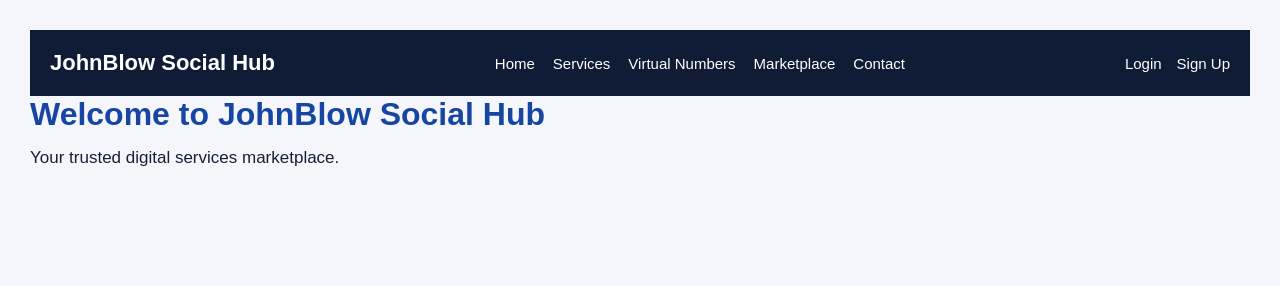
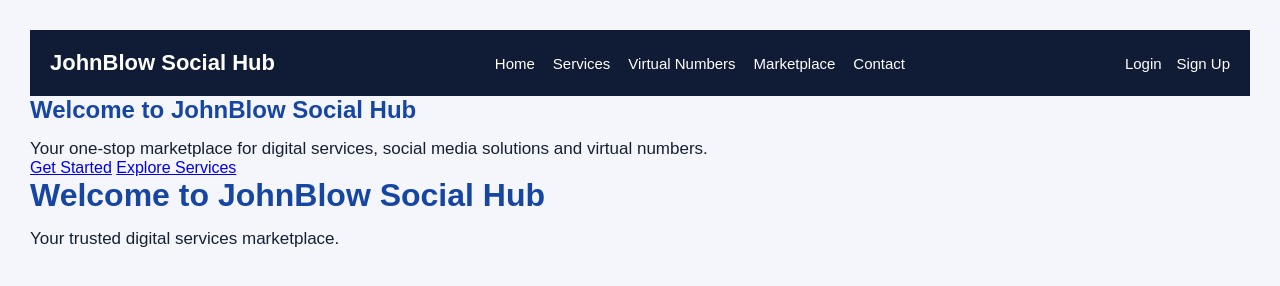
Before and after one commit to anyakorahjohn997-hash/johnblow-social-hub, a plain HTML site: page index.html in a window 1280 px wide. Drawn offline with Linux system fonts and the light colour scheme.

Commit message:
Update index.html

```diff
--- a/index.html
+++ b/index.html
@@ -26,6 +26,21 @@
     </div>
 </header>
 
+<section class="hero">
+    <h1>Welcome to JohnBlow Social Hub</h1>
+
+    <p>
+        Your one-stop marketplace for digital services,
+        social media solutions and virtual numbers.
+    </p>
+
+    <div class="hero-buttons">
+        <a href="#">Get Started</a>
+        <a href="#">Explore Services</a>
+    </div>
+</section>
+
+
 
     <h1>Welcome to JohnBlow Social Hub</h1>
     <p>Your trusted digital services marketplace.</p>
```
